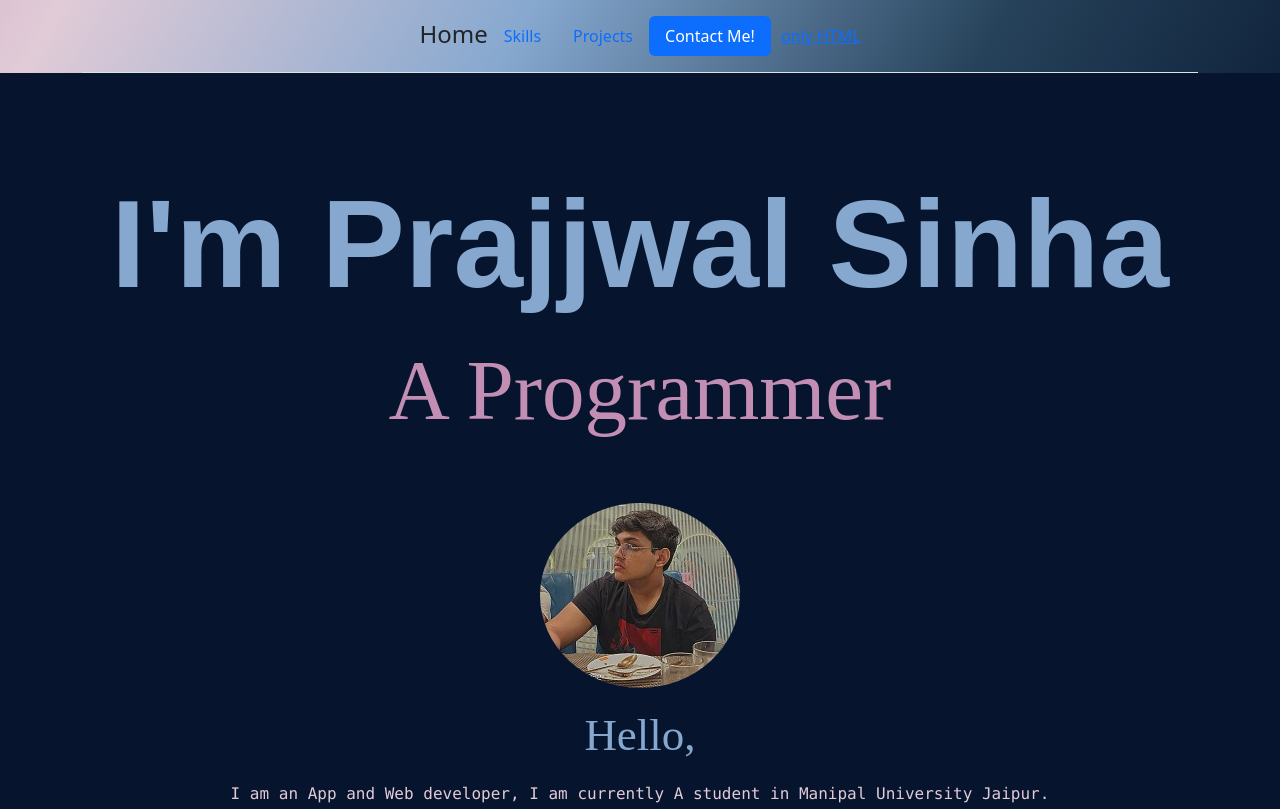
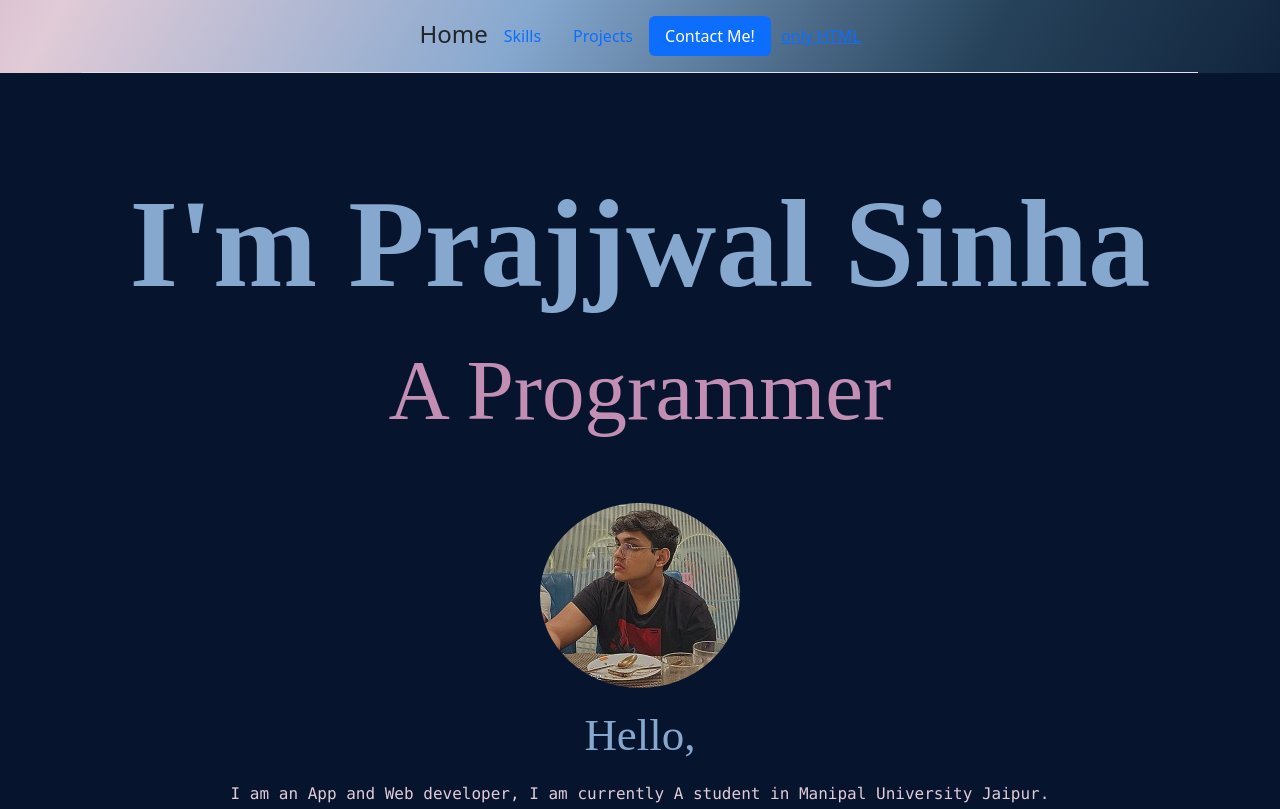
Before and after one commit to codeprajj/Portfolio, a plain HTML site: page index.html in a window 1280 px wide. Shown: the top 809 px of the page. Drawn offline with nearby package versions, Linux system fonts and the light colour scheme; a web font is replaced by a local one.

Commit message:
Add files via upload

```diff
--- a/style.css
+++ b/style.css
@@ -21,7 +21,7 @@
 #nameMain{
     font-weight: bold;
     font-size: 125px;
-    font-family: Papyrus, fantasy;
+    font-family:  Papyrus;
     color: #86a8cf
 }
 #identity{
```
